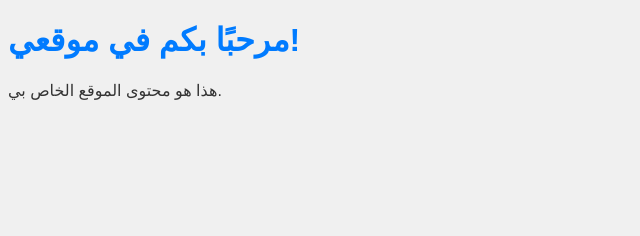
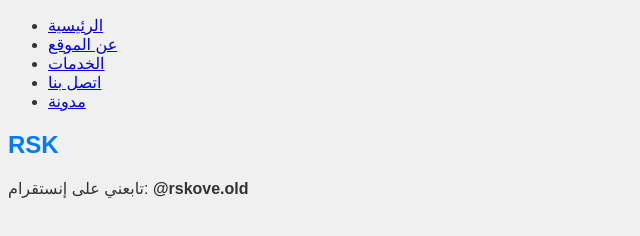
Before and after one commit to trioqx/RSK, a plain HTML site: page index.html in a window 1280 px wide. Shown: the whole page, without its empty margins (0-640 px from the left). Drawn offline with Linux system fonts and the light colour scheme.

Commit message:
Add files via upload

```diff
--- a/index.html
+++ b/index.html
@@ -3,11 +3,35 @@
 <head>
     <meta charset="UTF-8">
     <meta name="viewport" content="width=device-width, initial-scale=1.0">
-    <title>موقعي</title>
+    <title>RSK</title>
+    <link href="https://fonts.googleapis.com/css2?family=Roboto:wght@400;700&display=swap" rel="stylesheet">
     <link rel="stylesheet" href="styles.css">
 </head>
 <body>
-    <h1>مرحبًا بكم في موقعي!</h1>
-    <p>هذا هو محتوى الموقع الخاص بي.</p>
+    <!-- الشريط العلوي -->
+    <nav>
+        <ul>
+            <li><a href="#">الرئيسية</a></li>
+            <li><a href="#">عن الموقع</a></li>
+            <li><a href="#">الخدمات</a></li>
+            <li><a href="#">اتصل بنا</a></li>
+            <li><a href="#">مدونة</a></li>
+        </ul>
+    </nav>
+
+    <!-- خلفية الأنمي -->
+    <section class="hero">
+        <h1>RSK</h1>
+    </section>
+
+    <!-- النافذة المنبثقة - إنستقرام -->
+    <div class="popup">
+        <p>تابعني على إنستقرام: <strong>@rskove.old</strong></p>
+    </div>
+
+    <!-- الساعة في الزاوية اليمنى -->
+    <div id="clock"></div>
+
+    <script src="script.js"></script>
 </body>
 </html>
```
